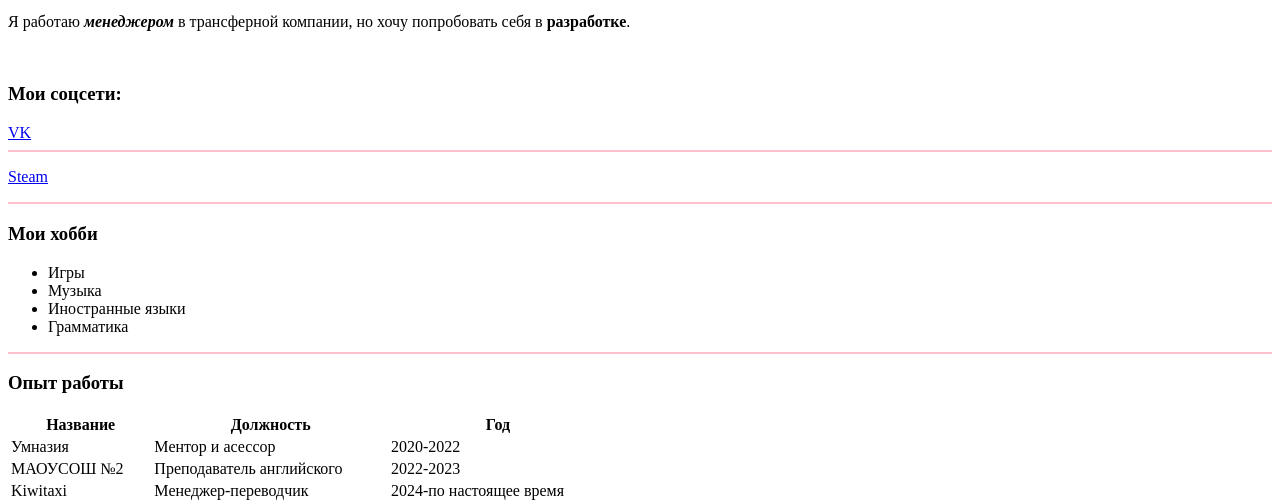
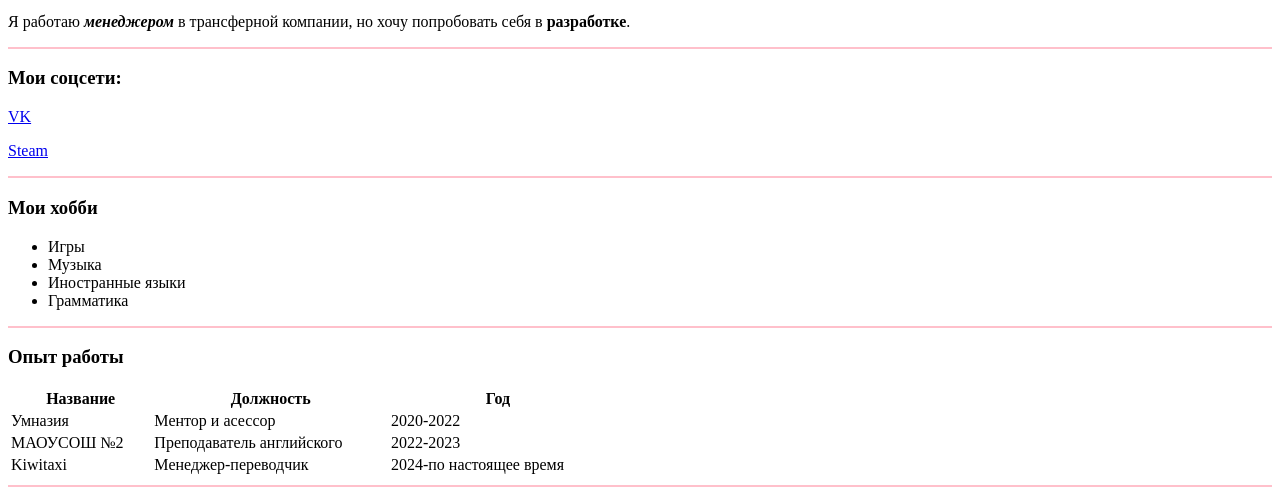
Before and after one commit to superlinya/-, a plain HTML site: page index.html in a window 1280 px wide. Shown: the part 428-932 px from the top of the page. Drawn offline with Linux system fonts and the light colour scheme.

Commit message:
index.html

```diff
--- a/index.html
+++ b/index.html
@@ -12,12 +12,13 @@
 <h1>Черкашина Лина</h1>
 <p>Мне 25 лет и я люблю своих <strong>котов</strong>, играть на фортепиано, гитаре, играть в игры и петь.</p>
 <p>Я работаю <strong><em>менеджером</em></strong> в трансферной компании, но хочу попробовать себя в <strong>разработке</strong>.</p>
-<br>
+
+<hr color="pink">
 
 <h3>Мои соцсети:</h3>
 <a href="https://vk.com/id639643895" target="_blank"> VK</a>
-<hr color="pink">
 <p><a href="https://steamcommunity.com/id/linaormalina/" target="_blank"> Steam</a></p>
+
 <hr color="pink">
 
 <h3>Мои хобби</h3>
@@ -27,6 +28,7 @@
     <li>Иностранные языки</li>
     <li>Грамматика</li>
 </ul>
+
 <hr color="pink">
 
 <h3>Опыт работы</h3>
@@ -56,7 +58,7 @@
     </tr>
 </table>
 
-<br>
+<hr color="pink">
 
 <h2>Связаться со мной:</h2>
 
```
